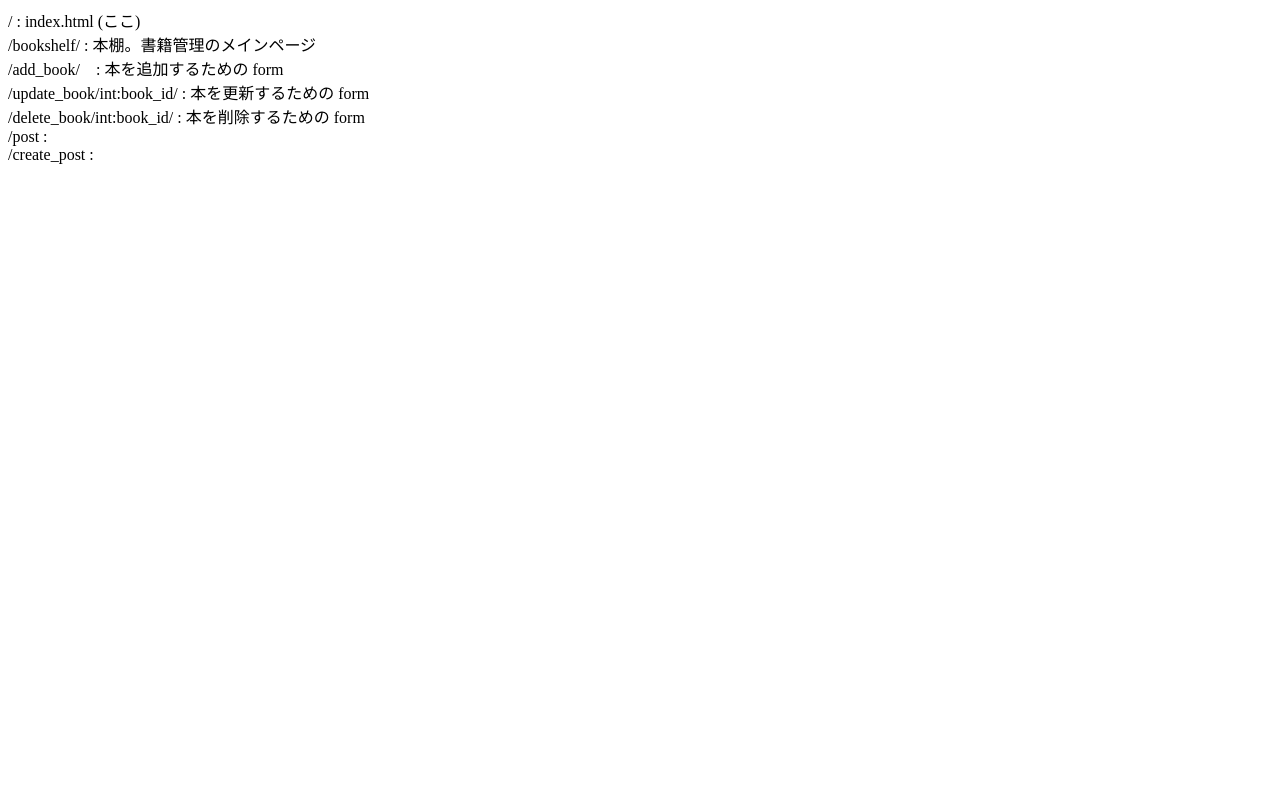
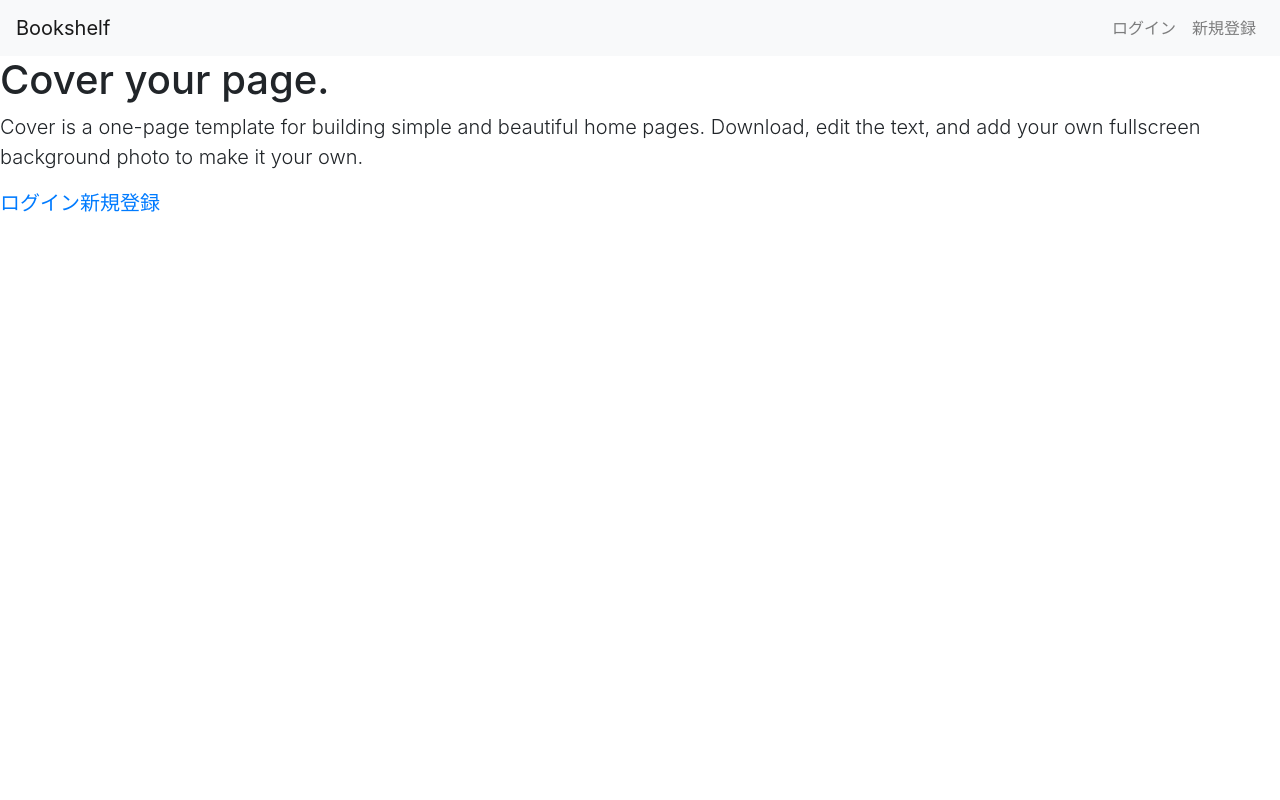
Before and after one commit to nkzwlab/jnlec_Group10, a Flask app: page / in a window 1280 px wide. Run offline with Flask 2, Linux system fonts and the light colour scheme; some libraries are stand-ins or nearby versions.

Commit message:
changed navbar and edited index

```diff
--- a/templates/base.html
+++ b/templates/base.html
@@ -4,7 +4,9 @@
 <head>
     <meta charset="UTF-8">
     <meta name="viewport" content="width=device-width, initial-scale=1.0">
-    <link rel="stylesheet" href="https://maxcdn.bootstrapcdn.com/bootstrap/3.2.0/css/bootstrap.min.css">
+    <!-- <link rel="stylesheet" href="https://maxcdn.bootstrapcdn.com/bootstrap/3.2.0/css/bootstrap.min.css"> -->
+    <link rel="stylesheet" href="https://stackpath.bootstrapcdn.com/bootstrap/4.5.0/css/bootstrap.min.css"
+        integrity="sha384-9aIt2nRpC12Uk9gS9baDl411NQApFmC26EwAOH8WgZl5MYYxFfc+NcPb1dKGj7Sk" crossorigin="anonymous">
     {% block head %}{% endblock %}
 </head>
 
--- a/templates/index.html
+++ b/templates/index.html
@@ -1,7 +1,26 @@
-/ : index.html (ここ)<br>
-/bookshelf/ : 本棚。書籍管理のメインページ<br>
-/add_book/　: 本を追加するための form<br>
-/update_book/int:book_id/ : 本を更新するための form<br>
-/delete_book/int:book_id/ : 本を削除するための form<br>
-/post : <br>
-/create_post :
+{% extends "base.html" %}
+{% block head %}
+<link rel="apple-touch-icon" href="/docs/4.5/assets/img/favicons/apple-touch-icon.png" sizes="180x180">
+<link rel="icon" href="/docs/4.5/assets/img/favicons/favicon-32x32.png" sizes="32x32" type="image/png">
+<link rel="icon" href="/docs/4.5/assets/img/favicons/favicon-16x16.png" sizes="16x16" type="image/png">
+<link rel="manifest" href="/docs/4.5/assets/img/favicons/manifest.json">
+<link rel="mask-icon" href="/docs/4.5/assets/img/favicons/safari-pinned-tab.svg" color="#563d7c">
+<link rel="icon" href="/docs/4.5/assets/img/favicons/favicon.ico">
+
+<title>Bookshelf</title>
+
+{% endblock %}
+{% block body %}
+
+
+<main role="main" class="inner cover">
+    <h1 class="cover-heading">Cover your page.</h1>
+    <p class="lead">Cover is a one-page template for building simple and beautiful home pages. Download, edit the text,
+        and add your own fullscreen background photo to make it your own.</p>
+    <p class="lead">
+        <a href="{{ url_for('login') }}">ログイン</a><a href="{{ url_for('register') }}">新規登録</a>
+    </p>
+</main>
+
+
+{% endblock %}
--- a/templates/navbar.html
+++ b/templates/navbar.html
@@ -1,9 +1,19 @@
-<nav class="navbar navbar-light bg-light">
-  <span class="navbar-brand mb-0 h1">navbar</span>
+<!-- <nav class="navbar navbar-light bg-light">
+  <span class="navbar-brand mb-0 h1">Bookshelf</span>
+</nav> -->
+<nav class="navbar navbar-expand-lg navbar-light bg-light">
+  <a class="navbar-brand" href="#">Bookshelf</a>
+  <button class="navbar-toggler" type="button" data-toggle="collapse" data-target="#navbarNavAltMarkup"
+    aria-controls="navbarNavAltMarkup" aria-expanded="false" aria-label="Toggle navigation">
+    <span class="navbar-toggler-icon"></span>
+  </button>
+  <div class="collapse navbar-collapse" id="navbarNavAltMarkup">
+    <div class="navbar-nav ml-auto w-100 justify-content-end">
+      {% if current_user.is_authenticated %}
+      <a class="nav-item nav-link" href="{{ url_for('logout') }}">ログアウト</a>
+      {% else %}
+      <a class="nav-item nav-link" href="{{ url_for('login') }}">ログイン</a>
+      <a class="nav-item nav-link" href="{{ url_for('register')}}">新規登録</a>
+      {% endif %} </div>
+  </div>
 </nav>
-{% if current_user.is_authenticated %}
-<a href="{{ url_for('logout') }}">ログアウト</a>
-{% else %}
-<a href="{{ url_for('login') }}">ログイン</a>
-<a href="{{ url_for('register')}}">新規登録</a>
-{% endif %}
```
